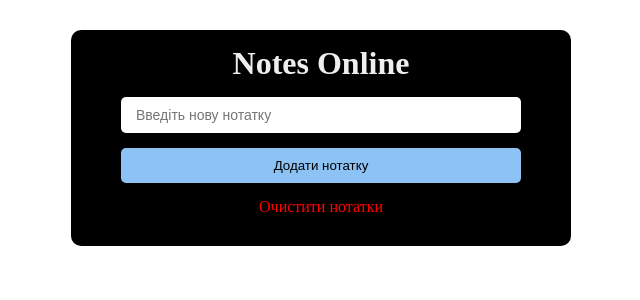
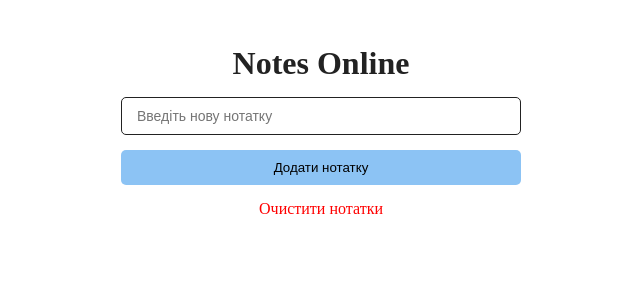
Before and after one commit to vladyslav-masokha/university-p, a Flask app: page / in a window 1280 px wide. Shown: the top 300 px of the page, without its empty margins (319-959 px from the left). Run offline with Flask 3, Linux system fonts and the light colour scheme.

Commit message:
changed styles

```diff
--- a/projects/notes-online/static/styles.css
+++ b/projects/notes-online/static/styles.css
@@ -4,24 +4,16 @@ body {
 	margin: 0;
 }
 
-#app {
-	padding: 0 15px;
-}
-
 #root {
 	max-width: 500px;
 	margin: 30px auto;
 	padding: 15px 0;
-
-	background-color: #000;
-	border-radius: 10px;
 }
 
 .formTitle {
 	text-align: center;
 	padding: 0 0 15px;
-
-	color: #eee;
+	color: #222;
 	margin: 0;
 }
 
@@ -47,6 +39,7 @@ input[type='text'] {
 	font-size: 14px;
 	outline: none;
 	border: none;
+	border: 1px solid #222;
 }
 
 button[type='submit'] {
@@ -91,10 +84,10 @@ button[type='submit']:hover {
 	display: flex;
 	justify-content: space-between;
 	align-items: center;
-	background-color: white;
+	background-color: #fff;
 	padding: 10px;
 	border-radius: 4px;
-	box-shadow: 0 2px 4px rgba(0, 0, 0, 0.1);
+	box-shadow: 0 2px 4px #00000045;
 }
 
 .noteButtons {
--- a/projects/notes-online/templates/index.html
+++ b/projects/notes-online/templates/index.html
@@ -10,7 +10,6 @@
 		<title>Notes Online</title>
 	</head>
 	<body>
-		<div id="app">
 		<div id="root">
 			<h1 class="formTitle">Notes Online</h1>
 
@@ -45,6 +44,5 @@
 				</ul>
 			</div>
 		</div>
-		</div>
 	</body>
 </html>
```
Also changed, not shown: 1 other file. Lines whose indentation alone changed are shown as unchanged.
